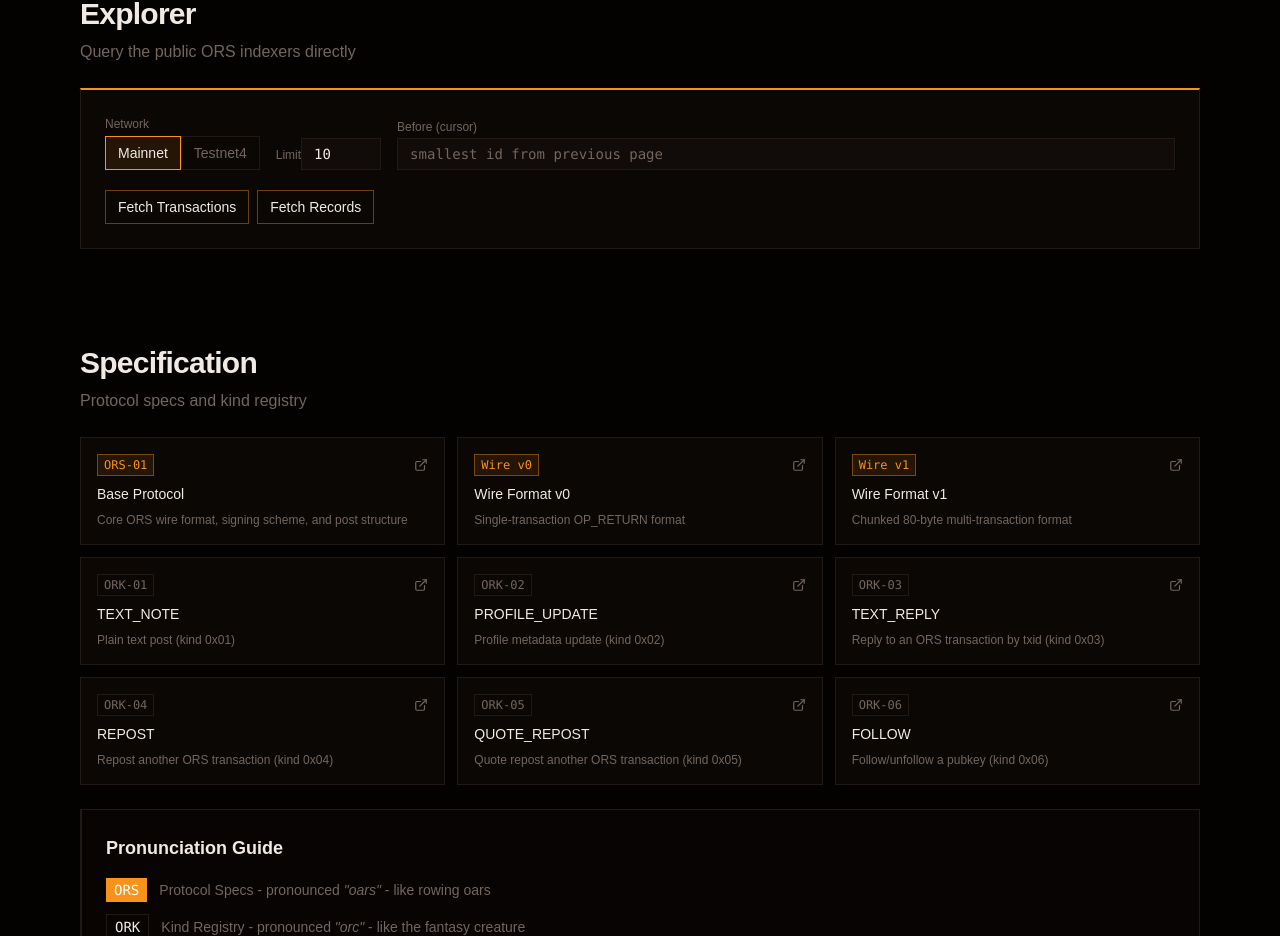
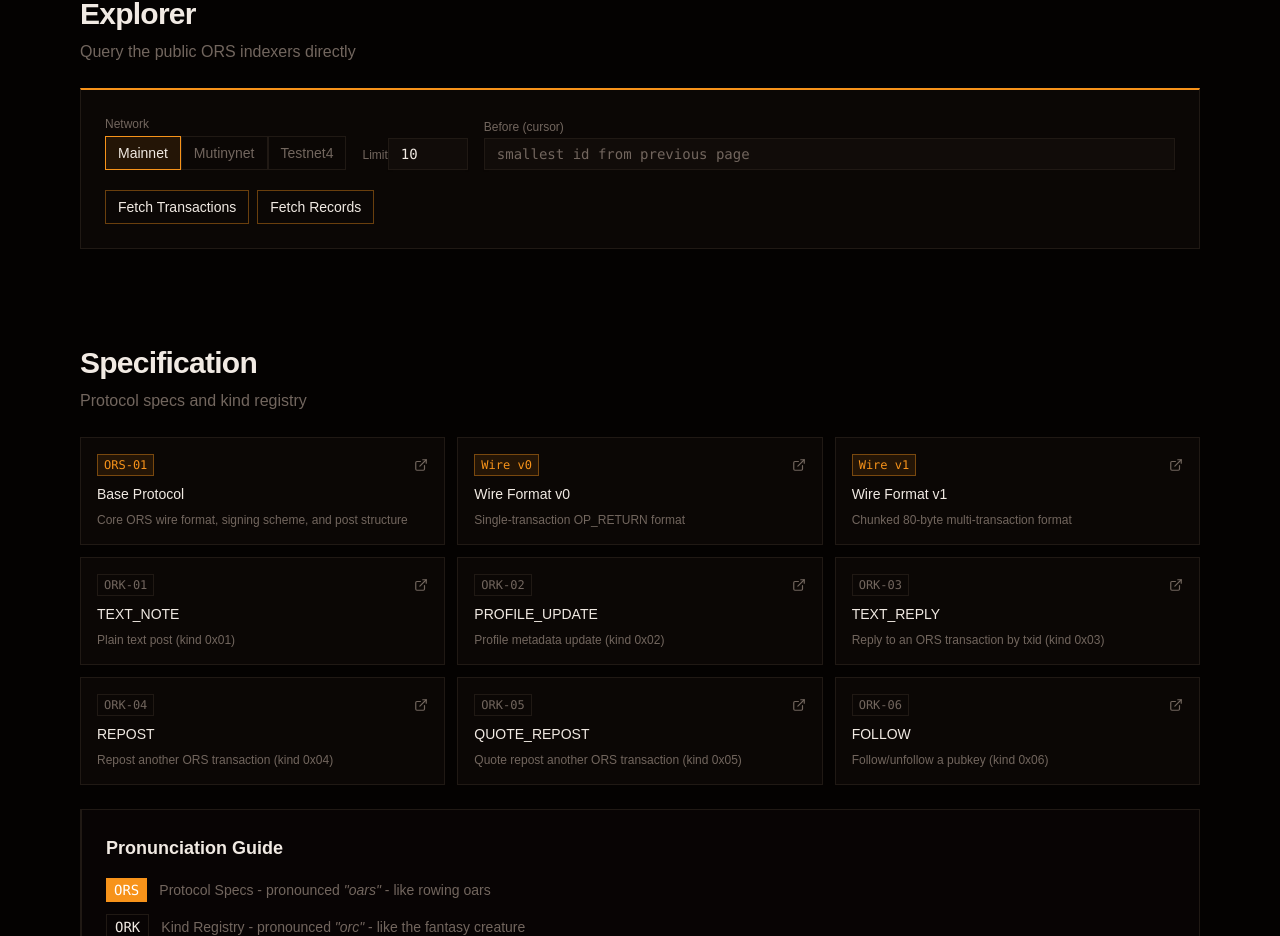
Before and after one commit to opreturnsocial/ors.dev, a React (Vite) app: page / in a window 1280 px wide. Shown: the part 2565-3501 px from the top of the page. Built offline with nearby package versions, Linux system fonts and the light colour scheme.

Commit message:
chore: add mutinynet indexer

```diff
--- a/src/components/IndexerExplorer.tsx
+++ b/src/components/IndexerExplorer.tsx
@@ -24,7 +24,9 @@ function highlightJson(json: string): string {
 }
 
 export default function IndexerExplorer() {
-  const [network, setNetwork] = useState<"mainnet" | "testnet">("mainnet");
+  const [network, setNetwork] = useState<"mainnet" | "mutinynet" | "testnet4">(
+    "mainnet",
+  );
   const [limit, setLimit] = useState("10");
   const [before, setBefore] = useState("");
   const [result, setResult] = useState<string | null>(null);
@@ -35,7 +37,9 @@ export default function IndexerExplorer() {
     const base =
       network === "mainnet"
         ? "https://indexer.ors.dev"
-        : "https://testnet4.indexer.ors.dev";
+        : network === "mutinynet"
+          ? "https://mutinynet.indexer.ors.dev"
+          : "https://testnet4.indexer.ors.dev";
     const params = new URLSearchParams();
     if (limit) params.set("limit", limit);
     if (before) params.set("before", before);
@@ -86,9 +90,17 @@ export default function IndexerExplorer() {
               </button>
               <button
                 className={
-                  network === "testnet" ? networkActive : networkInactive
+                  network === "mutinynet" ? networkActive : networkInactive
                 }
-                onClick={() => setNetwork("testnet")}
+                onClick={() => setNetwork("mutinynet")}
+              >
+                Mutinynet
+              </button>
+              <button
+                className={
+                  network === "testnet4" ? networkActive : networkInactive
+                }
+                onClick={() => setNetwork("testnet4")}
               >
                 Testnet4
               </button>
```
